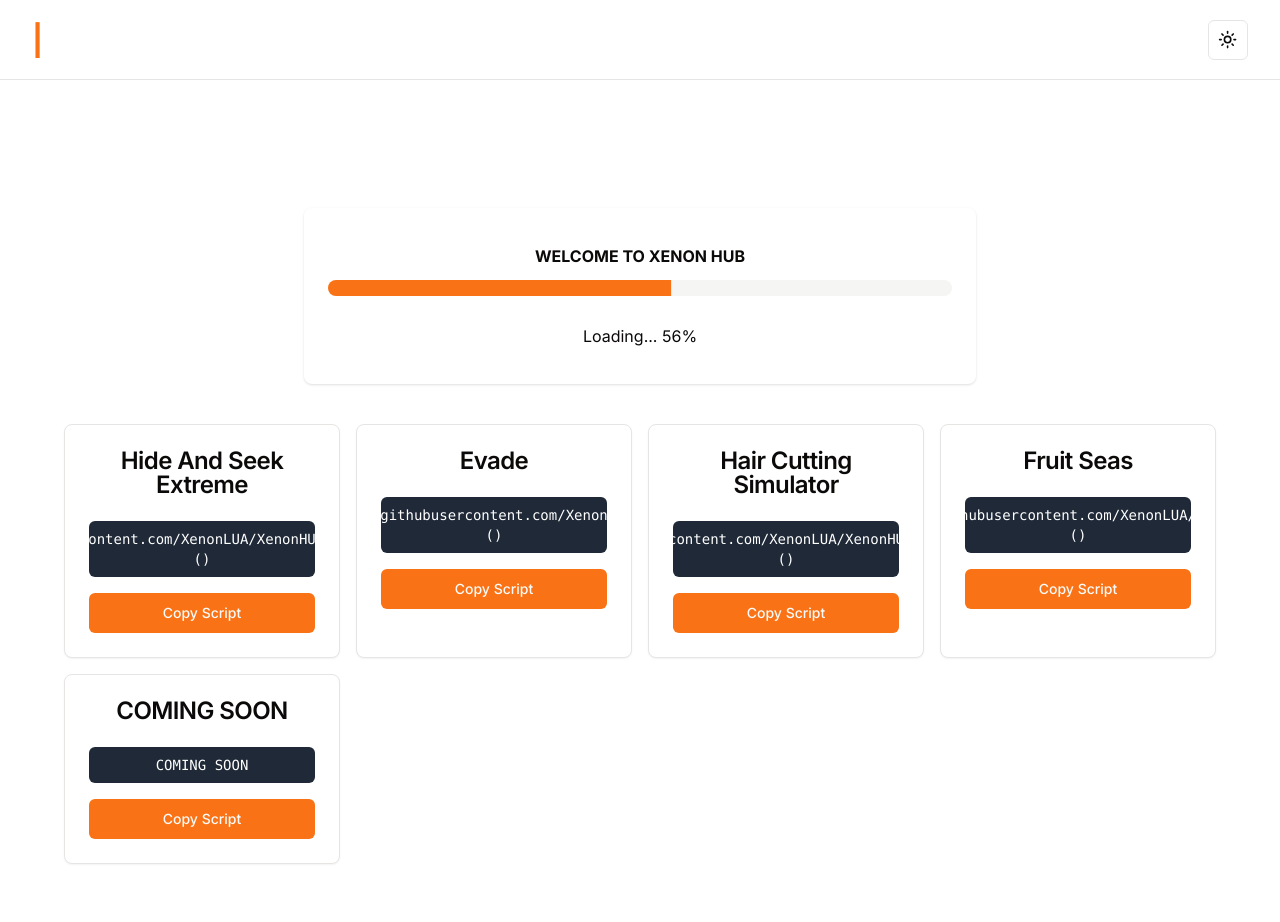
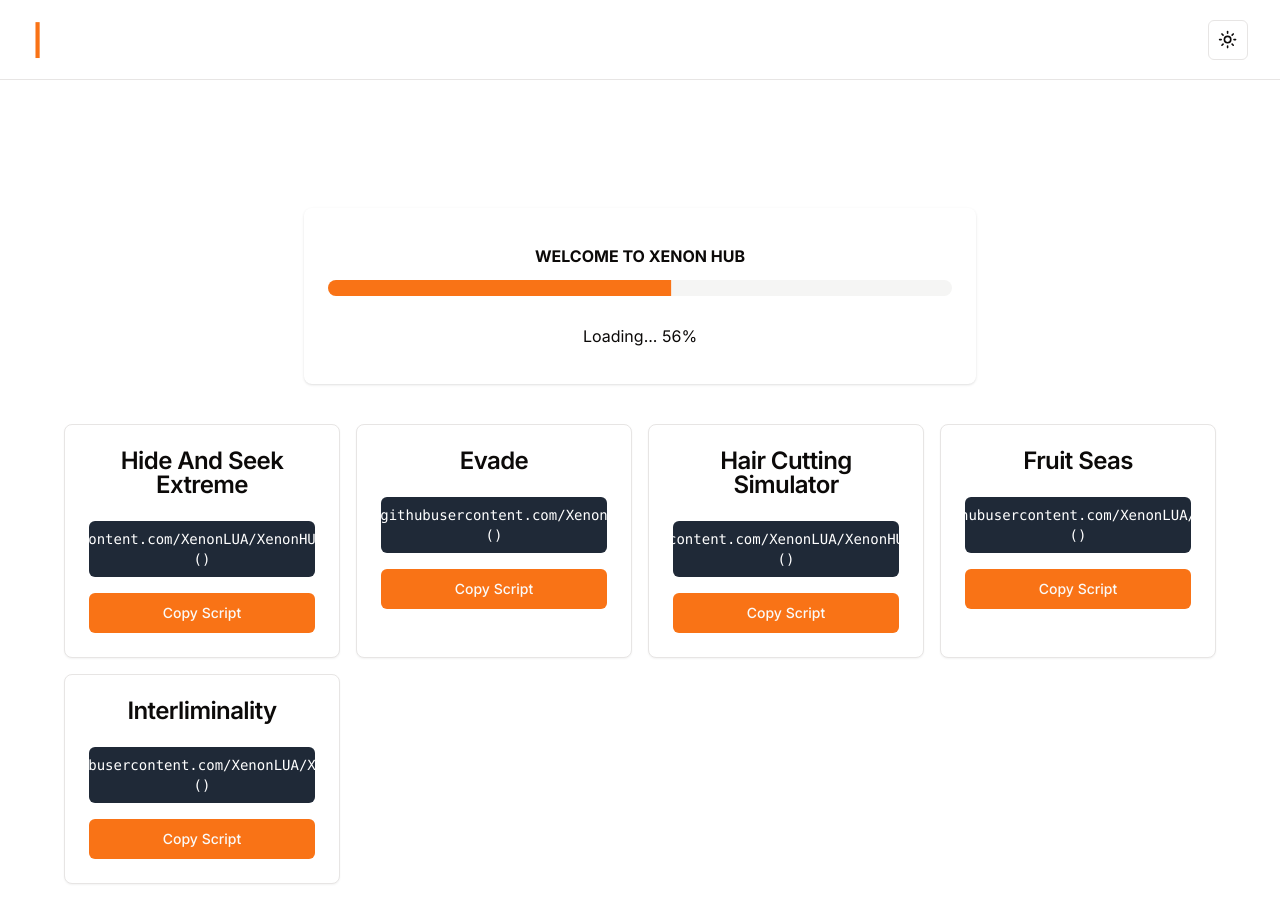
Before and after one commit to XenonLUA/Xenon-next.js, a Next.js app: page / in a window 1280 px wide. Shown: the top 922 px of the page. Built offline with nearby package versions, Linux system fonts and the light colour scheme.

Commit message:
add sc Interliminality

```diff
--- a/app/page.tsx
+++ b/app/page.tsx
@@ -448,7 +448,10 @@
             title="Fruit Seas"
             script='loadstring(game:HttpGet("https://raw.githubusercontent.com/XenonLUA/XenonHUB/main/Script/Fruit%20Seas.lua"))()'
           />
-          <ScriptCard title="COMING SOON" script="COMING SOON" />
+          <ScriptCard
+            title="Interliminality"
+            script='loadstring(game:HttpGet("https://raw.githubusercontent.com/XenonLUA/XenonHUB/main/Script/Interliminality.lua"))()'
+          />
         </div>
       </div>
     </section>
```
